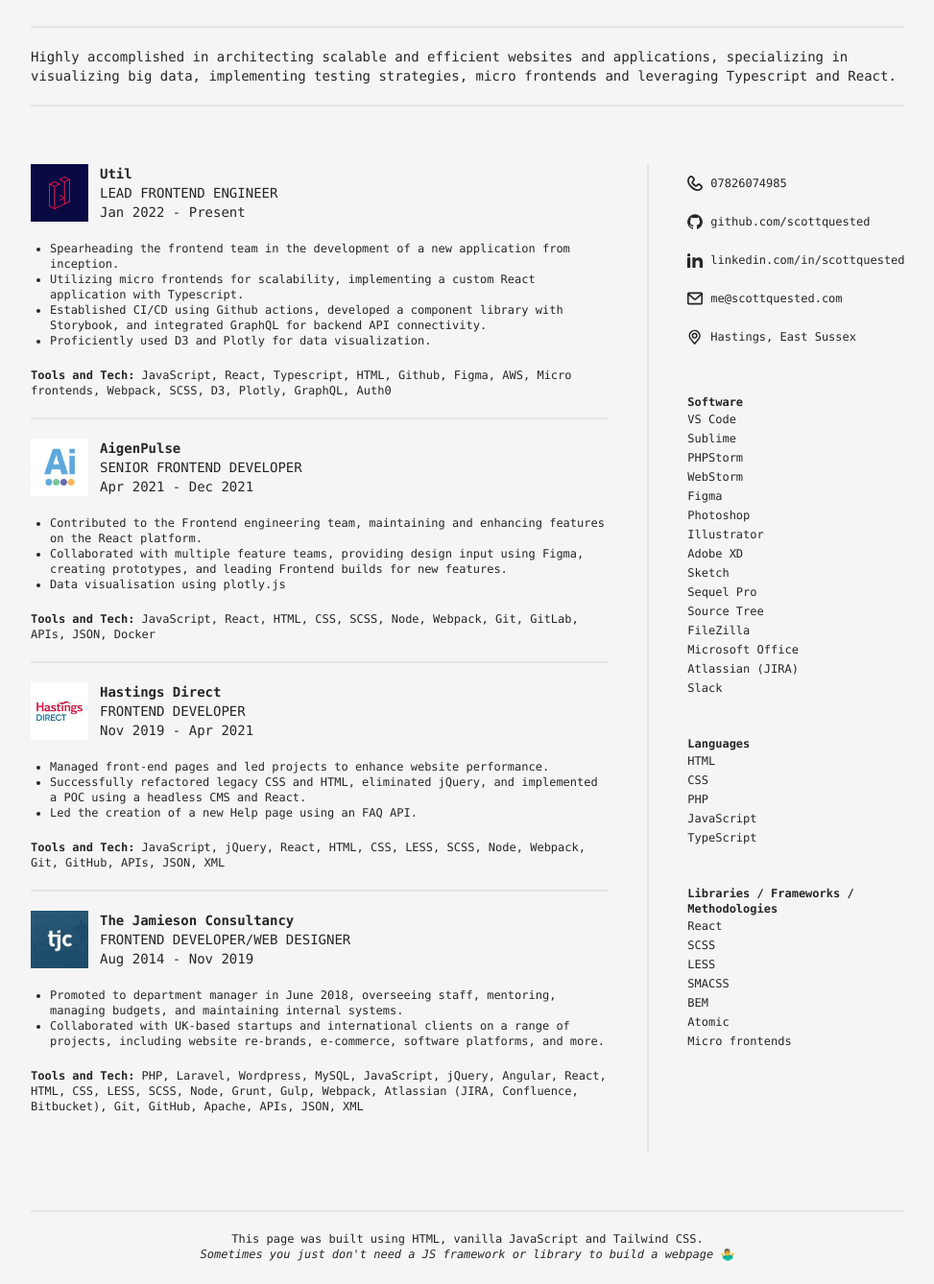
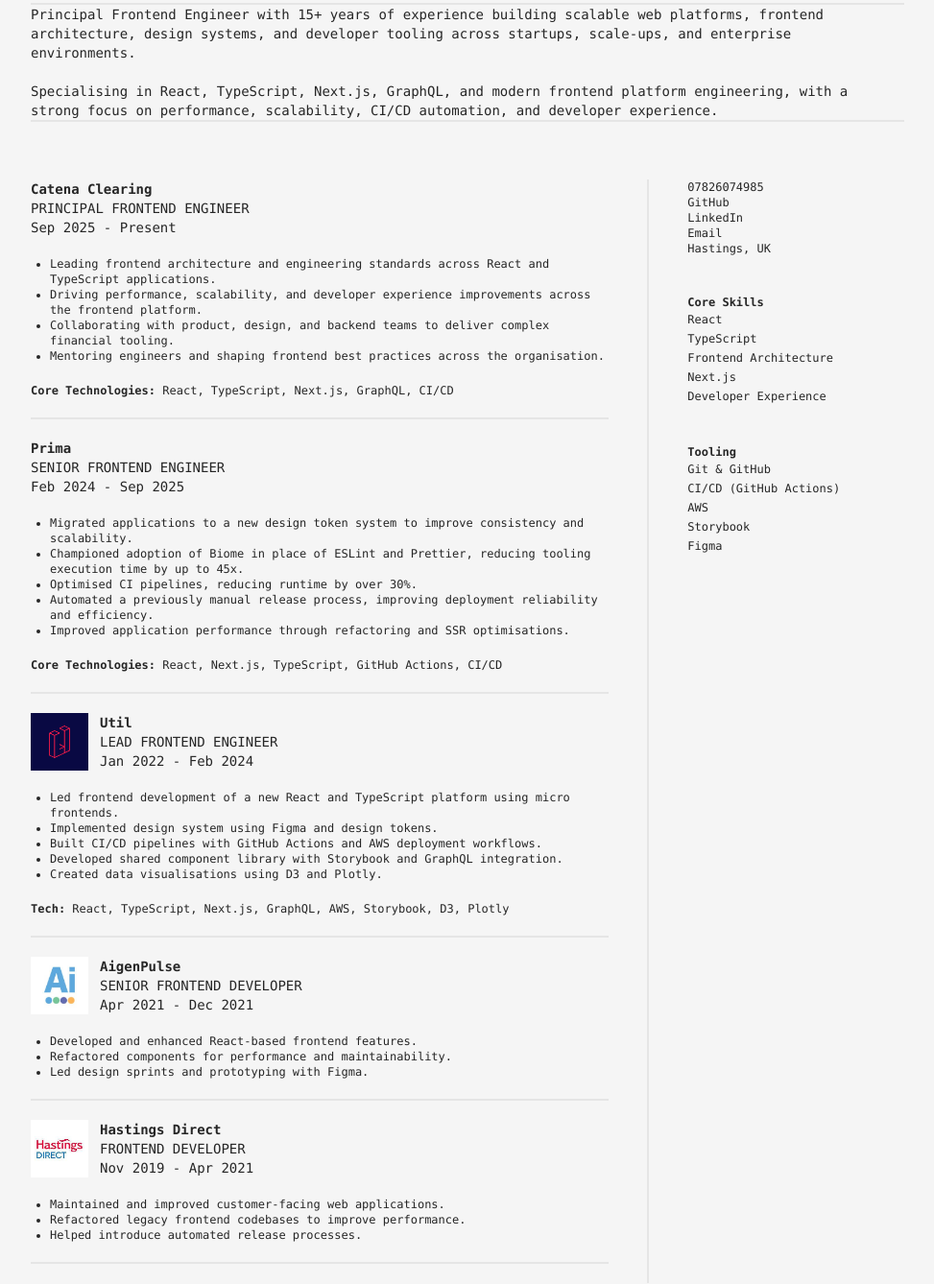
Before and after one commit to scottquested/cv, a website: page index.html in a window 1280 px wide. Shown: the part 177-1515 px from the top of the page at 96% size, without its empty margins (153-1126 px from the left). Drawn offline with Linux system fonts and the light colour scheme.

Commit message:
Revise job titles and enhance index.html content
Updated job titles and descriptions, improved structure and formatting in index.html.

```diff
--- a/index.html
+++ b/index.html
@@ -6,7 +6,7 @@
 		<title>Scott Quested's C.V</title>
 		<meta
 			name="description"
-			content="Scott Quested's C.V. A lead frontend engineer based in Hastings, East Sussex."
+			content="Scott Quested's C.V. Principal Frontend Engineer based in Hastings, East Sussex."
 		/>
 		<link rel="stylesheet" href="dist/styles.css" />
 		<script>
@@ -33,360 +33,187 @@
 				class="light-switch sr-only"
 			/>
 			<label class="relative cursor-pointer p-2" for="light-switch">
-				<svg
-					class="hidden dark:block"
-					width="16"
-					height="16"
-					xmlns="http://www.w3.org/2000/svg"
-				>
-					<path
-						class="fill-neutral-300"
-						d="M7 0h2v2H7zM12.88 1.637l1.414 1.415-1.415 1.413-1.413-1.414zM14 7h2v2h-2zM12.95 14.433l-1.414-1.413 1.413-1.415 1.415 1.414zM7 14h2v2H7zM2.98 14.364l-1.413-1.415 1.414-1.414 1.414 1.415zM0 7h2v2H0zM3.05 1.706 4.463 3.12 3.05 4.535 1.636 3.12z"
-					/>
-					<path
-						class="fill-neutral-500"
-						d="M8 4C5.8 4 4 5.8 4 8s1.8 4 4 4 4-1.8 4-4-1.8-4-4-4Z"
-					/>
+				<svg class="hidden dark:block" width="16" height="16" xmlns="http://www.w3.org/2000/svg">
+					<path class="fill-neutral-300" d="M7 0h2v2H7zM12.88 1.637l1.414 1.415-1.415 1.413-1.413-1.414zM14 7h2v2h-2zM12.95 14.433l-1.414-1.413 1.413-1.415 1.415 1.414zM7 14h2v2H7zM2.98 14.364l-1.413-1.415 1.414-1.414 1.414 1.415zM0 7h2v2H0zM3.05 1.706 4.463 3.12 3.05 4.535 1.636 3.12z"/>
+					<path class="fill-neutral-500" d="M8 4C5.8 4 4 5.8 4 8s1.8 4 4 4 4-1.8 4-4-1.8-4-4-4Z"/>
 				</svg>
-				<svg
-					class="dark:hidden"
-					width="16"
-					height="16"
-					xmlns="http://www.w3.org/2000/svg"
-				>
-					<path
-						class="fill-neutral-400"
-						d="M6.2 1C3.2 1.8 1 4.6 1 7.9 1 11.8 4.2 15 8.1 15c3.3 0 6-2.2 6.9-5.2C9.7 11.2 4.8 6.3 6.2 1Z"
-					/>
-					<path
-						class="fill-neutral-600"
-						d="M12.5 5a.625.625 0 0 1-.625-.625 1.252 1.252 0 0 0-1.25-1.25.625.625 0 1 1 0-1.25 1.252 1.252 0 0 0 1.25-1.25.625.625 0 1 1 1.25 0c.001.69.56 1.249 1.25 1.25a.625.625 0 1 1 0 1.25c-.69.001-1.249.56-1.25 1.25A.625.625 0 0 1 12.5 5Z"
-					/>
+				<svg class="dark:hidden" width="16" height="16" xmlns="http://www.w3.org/2000/svg">
+					<path class="fill-neutral-400" d="M6.2 1C3.2 1.8 1 4.6 1 7.9 1 11.8 4.2 15 8.1 15c3.3 0 6-2.2 6.9-5.2C9.7 11.2 4.8 6.3 6.2 1Z"/>
+					<path class="fill-neutral-600" d="M12.5 5a.625.625 0 0 1-.625-.625 1.252 1.252 0 0 0-1.25-1.25.625.625 0 1 1 0-1.25 1.252 1.252 0 0 0 1.25-1.25.625.625 0 1 1 1.25 0c.001.69.56 1.249 1.25 1.25a.625.625 0 1 1 0 1.25c-.69.001-1.249.56-1.25 1.25A.625.625 0 0 1 12.5 5Z"/>
 				</svg>
-				<span class="sr-only">Switch to light / dark version</span>
 			</label>
 		</div>
+
 		<header class="col-span-7 text-center">
-			<h1
-				class="inline-block relative text-4xl break:text-5xl uppercase font-sans font-semibold"
-			>
+			<h1 class="text-4xl break:text-5xl uppercase font-sans font-semibold tracking-tight">
 				Scott Quested
 			</h1>
-			<h2 class="text-xl break:text-3xl pt-2 text-neutral-500 uppercase">
-				Lead Frontend Engineer
+
+			<h2 class="text-lg break:text-2xl pt-3 text-neutral-500 uppercase tracking-wide">
+				Principal Frontend Engineer
 			</h2>
-			<p
-				class="text-left my-10 py-5 border-y-2 border-y-neutral-200 dark:border-y-neutral-800"
-			>
-				Highly accomplished in architecting scalable and efficient websites and
-				applications, specializing in visualizing big data, implementing testing
-				strategies, micro frontends and leveraging Typescript and React.
+
+			<p class="text-left my-10 py-6 border-y-2 border-y-neutral-200 dark:border-y-neutral-800 text-sm leading-7 max-w-[800px] mx-auto">
+				Principal Frontend Engineer with 15+ years of experience building scalable web platforms,
+				frontend architecture, design systems, and developer tooling across startups, scale-ups,
+				and enterprise environments.
+				<br /><br />
+				Specialising in React, TypeScript, Next.js, GraphQL, and modern frontend platform engineering,
+				with a strong focus on performance, scalability, CI/CD automation, and developer experience.
 			</p>
 		</header>
-		<main
-			class="col-span-5 text-xs break:border-r-2 break:border-r-neutral-200 dark:border-r-neutral-800 break:pr-10"
-		>
-			<section
-				class="mb-5 pb-5 border-b-2 border-b-neutral-200 dark:border-b-neutral-800"
-			>
+
+		<main class="col-span-5 text-xs break:border-r-2 break:border-r-neutral-200 dark:border-r-neutral-800 break:pr-10">
+
+			<!-- CATENA -->
+			<section class="mb-5 pb-5 border-b-2 border-b-neutral-200 dark:border-b-neutral-800">
+				<div class="text-sm">
+					<h3 class="font-semibold">Catena Clearing</h3>
+					<h4 class="uppercase">Principal Frontend Engineer</h4>
+					<time>Sep 2025 - Present</time>
+				</div>
+
+				<div class="mt-5">
+					<ul class="list-disc pl-5 leading-6">
+						<li>Leading frontend architecture and engineering standards across React and TypeScript applications.</li>
+						<li>Driving performance, scalability, and developer experience improvements across the frontend platform.</li>
+						<li>Collaborating with product, design, and backend teams to deliver complex financial tooling.</li>
+						<li>Mentoring engineers and shaping frontend best practices across the organisation.</li>
+					</ul>
+
+					<p class="mt-5"><strong>Core Technologies:</strong> React, TypeScript, Next.js, GraphQL, CI/CD</p>
+				</div>
+			</section>
+
+			<!-- PRIMA -->
+			<section class="mb-5 pb-5 border-b-2 border-b-neutral-200 dark:border-b-neutral-800">
+				<div class="text-sm">
+					<h3 class="font-semibold">Prima</h3>
+					<h4 class="uppercase">Senior Frontend Engineer</h4>
+					<time>Feb 2024 - Sep 2025</time>
+				</div>
+
+				<div class="mt-5">
+					<ul class="list-disc pl-5 leading-6">
+						<li>Migrated applications to a new design token system to improve consistency and scalability.</li>
+						<li>Championed adoption of Biome in place of ESLint and Prettier, reducing tooling execution time by up to 45x.</li>
+						<li>Optimised CI pipelines, reducing runtime by over 30%.</li>
+						<li>Automated a previously manual release process, improving deployment reliability and efficiency.</li>
+						<li>Improved application performance through refactoring and SSR optimisations.</li>
+					</ul>
+
+					<p class="mt-5"><strong>Core Technologies:</strong> React, Next.js, TypeScript, GitHub Actions, CI/CD</p>
+				</div>
+			</section>
+
+			<!-- UTIL -->
+			<section class="mb-5 pb-5 border-b-2 border-b-neutral-200 dark:border-b-neutral-800">
 				<div class="flex">
-					<img
-						src="img/util.png"
-						class="mr-3 w-[60px] h-[60px]"
-						alt="Util's logo"
-					/>
+					<img src="img/util.png" class="mr-3 w-[60px] h-[60px]" alt="Util logo" />
 					<div class="text-sm">
 						<h3 class="font-semibold">Util</h3>
 						<h4 class="uppercase">Lead Frontend Engineer</h4>
-						<time>Jan 2022 - Present</time>
+						<time>Jan 2022 - Feb 2024</time>
 					</div>
 				</div>
+
 				<div class="mt-5">
 					<ul class="list-disc pl-5">
-						<li>
-							Spearheading the frontend team in the development of a new
-							application from inception.
-						</li>
-						<li>
-							Utilizing micro frontends for scalability, implementing a custom
-							React application with Typescript.
-						</li>
-						<li>
-							Established CI/CD using Github actions, developed a component
-							library with Storybook, and integrated GraphQL for backend API
-							connectivity.
-						</li>
-						<li>Proficiently used D3 and Plotly for data visualization.</li>
+						<li>Led frontend development of a new React and TypeScript platform using micro frontends.</li>
+						<li>Implemented design system using Figma and design tokens.</li>
+						<li>Built CI/CD pipelines with GitHub Actions and AWS deployment workflows.</li>
+						<li>Developed shared component library with Storybook and GraphQL integration.</li>
+						<li>Created data visualisations using D3 and Plotly.</li>
 					</ul>
-					<p class="mt-5">
-						<strong>Tools and Tech:</strong> JavaScript, React, Typescript,
-						HTML, Github, Figma, AWS, Micro frontends, Webpack, SCSS, D3,
-						Plotly, GraphQL, Auth0
-					</p>
+
+					<p class="mt-5"><strong>Tech:</strong> React, TypeScript, Next.js, GraphQL, AWS, Storybook, D3, Plotly</p>
 				</div>
 			</section>
-			<section
-				class="mb-5 pb-5 border-b-2 border-b-neutral-200 dark:border-b-neutral-800"
-			>
+
+			<!-- AIGENPULSE -->
+			<section class="mb-5 pb-5 border-b-2 border-b-neutral-200 dark:border-b-neutral-800">
 				<div class="flex">
-					<img
-						src="img/ap.jpg"
-						class="mr-3 w-[60px] h-[60px]"
-						alt="Aigenpulse's logo"
-					/>
+					<img src="img/ap.jpg" class="mr-3 w-[60px] h-[60px]" alt="Aigenpulse logo" />
 					<div class="text-sm">
 						<h3 class="font-semibold">AigenPulse</h3>
 						<h4 class="uppercase">Senior Frontend Developer</h4>
 						<time>Apr 2021 - Dec 2021</time>
 					</div>
 				</div>
+
 				<div class="mt-5">
 					<ul class="list-disc pl-5">
-						<li>
-							Contributed to the Frontend engineering team, maintaining and
-							enhancing features on the React platform.
-						</li>
-						<li>
-							Collaborated with multiple feature teams, providing design input
-							using Figma, creating prototypes, and leading Frontend builds for
-							new features.
-						</li>
-						<li>Data visualisation using plotly.js</li>
+						<li>Developed and enhanced React-based frontend features.</li>
+						<li>Refactored components for performance and maintainability.</li>
+						<li>Led design sprints and prototyping with Figma.</li>
 					</ul>
-					<p class="mt-5">
-						<strong>Tools and Tech:</strong> JavaScript, React, HTML, CSS, SCSS,
-						Node, Webpack, Git, GitLab, APIs, JSON, Docker
-					</p>
 				</div>
 			</section>
-			<section
-				class="mb-5 pb-5 border-b-2 border-b-neutral-200 dark:border-b-neutral-800"
-			>
+
+			<!-- HASTINGS DIRECT -->
+			<section class="mb-5 pb-5 border-b-2 border-b-neutral-200 dark:border-b-neutral-800">
 				<div class="flex">
-					<img
-						src="img/hd.jpg"
-						class="mr-3 w-[60px] h-[60px]"
-						alt="Hastings Direct's logo"
-					/>
+					<img src="img/hd.jpg" class="mr-3 w-[60px] h-[60px]" alt="Hastings Direct logo" />
 					<div class="text-sm">
 						<h3 class="font-semibold">Hastings Direct</h3>
 						<h4 class="uppercase">Frontend Developer</h4>
 						<time>Nov 2019 - Apr 2021</time>
 					</div>
 				</div>
+
 				<div class="mt-5">
 					<ul class="list-disc pl-5">
-						<li>
-							Managed front-end pages and led projects to enhance website
-							performance.
-						</li>
-						<li>
-							Successfully refactored legacy CSS and HTML, eliminated jQuery,
-							and implemented a POC using a headless CMS and React.
-						</li>
-						<li>Led the creation of a new Help page using an FAQ API.</li>
+						<li>Maintained and improved customer-facing web applications.</li>
+						<li>Refactored legacy frontend codebases to improve performance.</li>
+						<li>Helped introduce automated release processes.</li>
 					</ul>
-					<p class="mt-5">
-						<strong>Tools and Tech:</strong> JavaScript, jQuery, React, HTML,
-						CSS, LESS, SCSS, Node, Webpack, Git, GitHub, APIs, JSON, XML
-					</p>
 				</div>
 			</section>
-			<section
-				class="mb-5 pb-5 border-b-2 border-b-neutral-200 break:border-b-0 dark:border-b-neutral-800"
-			>
-				<div class="flex">
-					<img
-						src="img/tjc.jpg"
-						class="mr-3 w-[60px] h-[60px]"
-						alt="The Jamieson Consultancy's logo"
-					/>
-					<div class="text-sm">
-						<h3 class="font-semibold">The Jamieson Consultancy</h3>
-						<h4 class="uppercase">Frontend Developer/Web Designer</h4>
-						<time>Aug 2014 - Nov 2019</time>
-					</div>
-				</div>
-				<div class="mt-5">
-					<ul class="list-disc pl-5">
-						<li>
-							Promoted to department manager in June 2018, overseeing staff,
-							mentoring, managing budgets, and maintaining internal systems.
-						</li>
-						<li>
-							Collaborated with UK-based startups and international clients on a
-							range of projects, including website re-brands, e-commerce,
-							software platforms, and more.
-						</li>
-					</ul>
-					<p class="mt-5">
-						<strong>Tools and Tech:</strong> PHP, Laravel, Wordpress, MySQL,
-						JavaScript, jQuery, Angular, React, HTML, CSS, LESS, SCSS, Node,
-						Grunt, Gulp, Webpack, Atlassian (JIRA, Confluence, Bitbucket), Git,
-						GitHub, Apache, APIs, JSON, XML
-					</p>
-				</div>
-			</section>
+
 		</main>
-		<sidebar class="col-span-2 col-start-6 break-words text-xs break:pl-5">
+
+		<sidebar class="col-span-2 col-start-6 text-xs break:pl-5">
+
 			<section class="mb-10">
-				<ul class="leading-10">
-					<li class="flex items-center">
-						<span
-							><svg
-								class="w-4 h-4 text-neutral-800 dark:text-neutral-100 mr-2"
-								aria-hidden="true"
-								xmlns="http://www.w3.org/2000/svg"
-								fill="none"
-								viewBox="0 0 18 18"
-							>
-								<path
-									stroke="currentColor"
-									stroke-linecap="round"
-									stroke-linejoin="round"
-									stroke-width="2"
-									d="m16.344 12.168-1.4-1.4a1.98 1.98 0 0 0-2.8 0l-.7.7a1.98 1.98 0 0 1-2.8 0l-2.1-2.1a1.98 1.98 0 0 1 0-2.8l.7-.7a1.981 1.981 0 0 0 0-2.8l-1.4-1.4a1.828 1.828 0 0 0-2.8 0C-.638 5.323 1.1 9.542 4.78 13.22c3.68 3.678 7.9 5.418 11.564 1.752a1.828 1.828 0 0 0 0-2.804Z"
-								/></svg></span
-						><a href="tel:+447826074985">07826074985</a>
-					</li>
-					<li class="flex items-center">
-						<span
-							><svg
-								class="w-4 h-4 text-neutral-800 dark:text-neutral-100 mr-2"
-								aria-hidden="true"
-								xmlns="http://www.w3.org/2000/svg"
-								fill="currentColor"
-								viewBox="0 0 20 20"
-							>
-								<path
-									fill-rule="evenodd"
-									d="M10 .333A9.911 9.911 0 0 0 6.866 19.65c.5.092.678-.215.678-.477 0-.237-.01-1.017-.014-1.845-2.757.6-3.338-1.169-3.338-1.169a2.627 2.627 0 0 0-1.1-1.451c-.9-.615.07-.6.07-.6a2.084 2.084 0 0 1 1.518 1.021 2.11 2.11 0 0 0 2.884.823c.044-.503.268-.973.63-1.325-2.2-.25-4.516-1.1-4.516-4.9A3.832 3.832 0 0 1 4.7 7.068a3.56 3.56 0 0 1 .095-2.623s.832-.266 2.726 1.016a9.409 9.409 0 0 1 4.962 0c1.89-1.282 2.717-1.016 2.717-1.016.366.83.402 1.768.1 2.623a3.827 3.827 0 0 1 1.02 2.659c0 3.807-2.319 4.644-4.525 4.889a2.366 2.366 0 0 1 .673 1.834c0 1.326-.012 2.394-.012 2.72 0 .263.18.572.681.475A9.911 9.911 0 0 0 10 .333Z"
-									clip-rule="evenodd"
-								/></svg></span
-						><a href="http://github.com/scottquested" target="_blank"
-							>github.com/scottquested</a
-						>
-					</li>
-					<li class="flex items-center">
-						<span
-							><svg
-								class="w-4 h-4 text-neutral-800 dark:text-neutral-100 mr-2"
-								aria-hidden="true"
-								xmlns="http://www.w3.org/2000/svg"
-								fill="currentColor"
-								viewBox="0 0 15 15"
-							>
-								<path
-									fill-rule="evenodd"
-									d="M7.979 5v1.586a3.5 3.5 0 0 1 3.082-1.574C14.3 5.012 15 7.03 15 9.655V15h-3v-4.738c0-1.13-.229-2.584-1.995-2.584-1.713 0-2.005 1.23-2.005 2.5V15H5.009V5h2.97ZM3 2.487a1.5 1.5 0 1 1-3 0 1.5 1.5 0 0 1 3 0Z"
-									clip-rule="evenodd"
-								/>
-								<path d="M3 5.012H0V15h3V5.012Z" />
-							</svg> </span
-						><a href="https://linkedin.com/in/scottquested" target="_blank"
-							>linkedin.com/in/scottquested</a
-						>
-					</li>
-					<li class="flex items-center">
-						<span
-							><svg
-								class="w-4 h-4 text-neutral-800 dark:text-neutral-100 mr-2"
-								aria-hidden="true"
-								xmlns="http://www.w3.org/2000/svg"
-								fill="none"
-								viewBox="0 0 20 16"
-							>
-								<path
-									stroke="currentColor"
-									stroke-linecap="round"
-									stroke-linejoin="round"
-									stroke-width="2"
-									d="m19 2-8.4 7.05a1 1 0 0 1-1.2 0L1 2m18 0a1 1 0 0 0-1-1H2a1 1 0 0 0-1 1m18 0v12a1 1 0 0 1-1 1H2a1 1 0 0 1-1-1V2"
-								/></svg></span
-						><a href="mailto:me@scottquested.com">me@scottquested.com</a>
-					</li>
-					<li class="flex items-center">
-						<span
-							><svg
-								class="w-4 h-4 text-neutral-800 dark:text-neutral-100 mr-2"
-								aria-hidden="true"
-								xmlns="http://www.w3.org/2000/svg"
-								fill="none"
-								viewBox="0 0 17 21"
-							>
-								<g
-									stroke="currentColor"
-									stroke-linecap="round"
-									stroke-linejoin="round"
-									stroke-width="2"
-								>
-									<path d="M8 12a3 3 0 1 0 0-6 3 3 0 0 0 0 6Z" />
-									<path
-										d="M13.8 12.938h-.01a7 7 0 1 0-11.465.144h-.016l.141.17c.1.128.2.252.3.372L8 20l5.13-6.248c.193-.209.373-.429.54-.66l.13-.154Z"
-									/>
-								</g></svg></span
-						><a
-							href="https://www.google.com/maps/place/Hastings/data=!4m2!3m1!1s0x47df107433235113:0x6d17a64660baced7?sa=X&ved=2ahUKEwjy_Z3nlLODAxXQU0EAHRz1B5UQ8gF6BAgSEAA"
-							target="_blank"
-							>Hastings, East Sussex</a
-						>
-					</li>
+				<ul class="leading-8">
+					<li><a href="tel:+447826074985">07826074985</a></li>
+					<li><a href="https://github.com/scottquested">GitHub</a></li>
+					<li><a href="https://linkedin.com/in/scottquested">LinkedIn</a></li>
+					<li><a href="mailto:me@scottquested.com">Email</a></li>
+					<li>Hastings, UK</li>
 				</ul>
 			</section>
+
 			<section class="mb-10">
-				<h3 class="font-semibold">Software</h3>
+				<h3 class="font-semibold">Core Skills</h3>
 				<ul class="leading-5">
-					<li>VS Code</li>
-					<li>Sublime</li>
-					<li>PHPStorm</li>
-					<li>WebStorm</li>
-					<li>Figma</li>
-					<li>Photoshop</li>
-					<li>Illustrator</li>
-					<li>Adobe XD</li>
-					<li>Sketch</li>
-					<li>Sequel Pro</li>
-					<li>Source Tree</li>
-					<li>FileZilla</li>
-					<li>Microsoft Office</li>
-					<li>Atlassian (JIRA)</li>
-					<li>Slack</li>
+					<li>React</li>
+					<li>TypeScript</li>
+					<li>Frontend Architecture</li>
+					<li>Next.js</li>
+					<li>Developer Experience</li>
 				</ul>
 			</section>
+
 			<section class="mb-10">
-				<h3 class="font-semibold">Languages</h3>
+				<h3 class="font-semibold">Tooling</h3>
 				<ul class="leading-5">
-					<li>HTML</li>
-					<li>CSS</li>
-					<li>PHP</li>
-					<li>JavaScript</li>
-					<li>TypeScript</li>
+					<li>Git & GitHub</li>
+					<li>CI/CD (GitHub Actions)</li>
+					<li>AWS</li>
+					<li>Storybook</li>
+					<li>Figma</li>
 				</ul>
 			</section>
-			<section class="mb-10">
-				<h3 class="font-semibold">Libraries / Frameworks / Methodologies</h3>
-				<ul class="leading-5">
-					<li>React</li>
-					<li>SCSS</li>
-					<li>LESS</li>
-					<li>SMACSS</li>
-					<li>BEM</li>
-					<li>Atomic</li>
-					<li>Micro frontends</li>
-				</ul>
-			</section>
+
 		</sidebar>
-		<footer
-			class="col-span-7 mt-10 border-t-2 border-t-neutral-200 dark:border-t-neutral-800"
-		>
+
+		<footer class="col-span-7 mt-10 border-t-2 border-t-neutral-200 dark:border-t-neutral-800">
 			<p class="text-center pt-5 text-xs">
-				This page was built using HTML, vanilla JavaScript and Tailwind CSS.
-			</p>
-			<p class="text-center pb-5 text-xs italic">
-				Sometimes you just don't need a JS framework or library to build a
-				webpage <span class="not-italic">🤷‍♂️</span>
+				Built with HTML, vanilla JS and Tailwind CSS
 			</p>
 		</footer>
+
 		<script>
 			const lightSwitches = document.querySelectorAll(".light-switch");
 			if (lightSwitches.length > 0) {
@@ -397,9 +224,7 @@
 					lightSwitch.addEventListener("change", () => {
 						const { checked } = lightSwitch;
 						lightSwitches.forEach((el, n) => {
-							if (n !== i) {
-								el.checked = checked;
-							}
+							if (n !== i) el.checked = checked;
 						});
 						if (lightSwitch.checked) {
 							document.documentElement.classList.add("dark");
```
